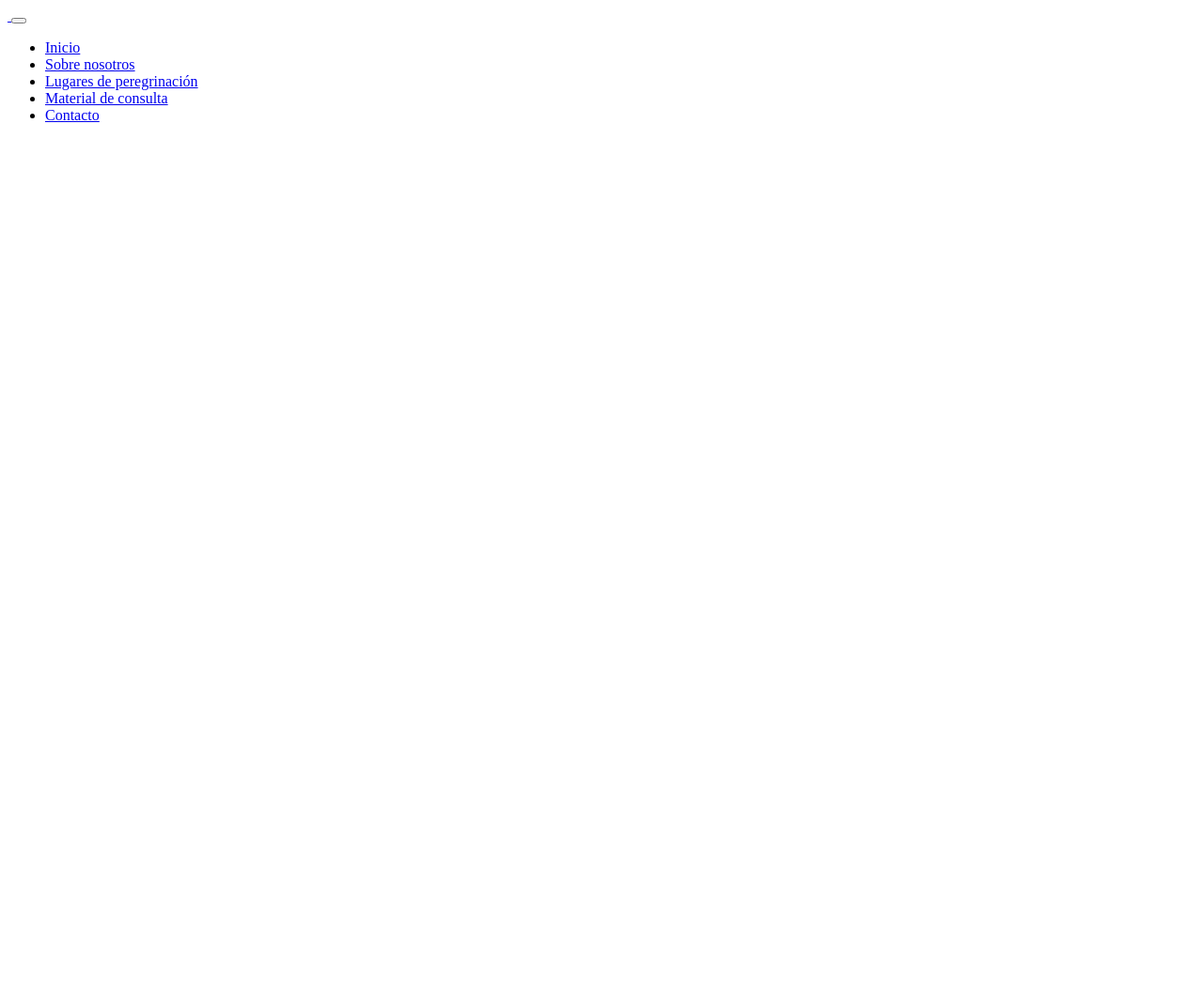
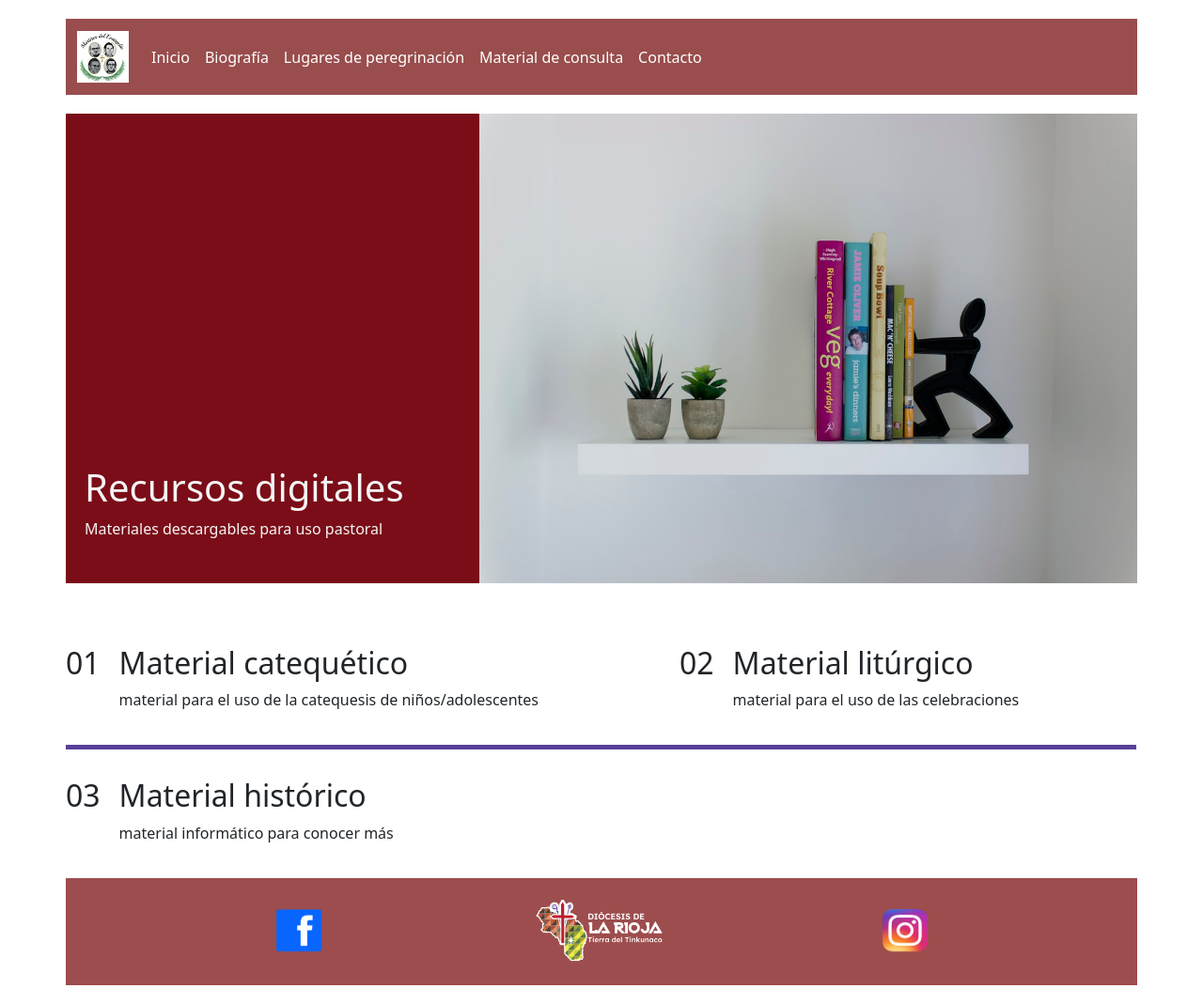
Before and after one commit to beatos-martires/M-rtires-riojanos-2026, a plain HTML site: page paginas-primarias/materialdeconsulta.html in a window 1280 px wide. Shown: the whole page at 94% size. Before the commit the page ends 800 px from the top, so only its background shows below. Drawn offline with nearby package versions, Linux system fonts and the light colour scheme.

Commit message:
Edicion pagina recursos

```diff
--- a/estilos/style.css
+++ b/estilos/style.css
@@ -1046,3 +1046,72 @@ header{
 .targeta-informacion p {
     text-align: justify;
     font-size: 18px;}
+
+.carrusel-multiple{
+    background: #d1d1d1;
+    margin: 20px 70px;
+    padding:30px 0px;}
+
+/*PAGINAS RECURSOS DIGITALES_________________________________________________________________________________________*/
+
+.recursos-digitales{
+    display: grid;
+    grid-template-columns: 1fr 1fr;
+    grid-template-rows: 1fr;
+    grid-template-areas:
+    "info imagen";
+    margin: 20px 70px}
+
+.informacion-recurso{
+    grid-area: info;
+    background: #7a0d18;
+    height: 500px;
+    padding-left: 20px;
+    padding-bottom: 30px;}
+
+.img-dig{
+    grid-area: imagen;}
+
+    .img-d{
+        width: 700px;
+        height: 500px;}
+
+    .informacion-recurso{
+        display: grid;
+        align-content: end;
+        justify-items: left;
+        color:#f5f5f5}
+
+    .material-descargable1{
+        display: flex;
+        flex-direction: row;
+        margin: 0px 70px;
+        margin-top: 50px;
+        margin-bottom: 20px;}
+
+    .material-descargable2{
+        display: flex;
+        flex-direction: row;
+        margin: 0px 70px;
+        margin-top: 30px;
+        margin-bottom: 20px;}
+
+    .numeracion1{
+        margin-right: 20px;
+    }
+
+    .numeracion2{
+        margin-left: 150px;
+        margin-right: 20px;
+    }
+
+    .numeracion3{
+        margin-right: 20px;
+    }
+
+    .separador-rec{
+        background-color: #584199;
+        height: 5px;
+        width: 89%;
+        margin: 0px 70px;
+        margin-bottom: 20px;}
--- a/paginas-primarias/materialdeconsulta.html
+++ b/paginas-primarias/materialdeconsulta.html
@@ -3,43 +3,125 @@
 <head>
     <meta charset="UTF-8">
     <meta name="viewport" content="width=device-width, initial-scale=1.0">
+
+    <!--BOOTSTRAP-->
+    <link href="https://cdn.jsdelivr.net/npm/bootstrap@5.3.8/dist/css/bootstrap.min.css" rel="stylesheet" integrity="sha384-sRIl4kxILFvY47J16cr9ZwB07vP4J8+LH7qKQnuqkuIAvNWLzeN8tE5YBujZqJLB" crossorigin="anonymous">
+
     <title>Document</title>
+
+    <!--ESTILO-->
+    <link rel="stylesheet" href="../estilos/style.css">
+
 </head>
 <body>
-  <Header>
+    <header>
         <nav class="navbar navbar-expand-lg">
              <div class="container-fluid">
                  <a class="navbar-brand" href="#">
-                  <img src="./assets/home/Logo Beatos martires.png" alt="">
+                    <img src="../assets/home/Logo Beatos martires.png" alt="">
                  </a>
-               <button class="navbar-toggler" type="button" data-bs-toggle="collapse"
-               data-bs-target="#navbarNav" aria-controls="navbarNav" aria-expanded="false"
-               aria-label="Toggle navigation">
+                 <button class="navbar-toggler" type="button" data-bs-toggle="collapse" data-bs-target="#navbarNav" aria-controls="navbarNav" aria-expanded="false" aria-label="Toggle navigation">
                      <span class="navbar-toggler-icon"></span>
                  </button>
+
                  <div class="collapse navbar-collapse" id="navbarNav">
                    <ul class="navbar-nav">
                      <li class="nav-item">
                          <a class="nav-link" href="../index.html">Inicio</a>
                      </li>
+
                      <li class="nav-item">
-                       <a class="nav-link" href="./sobrenosotros.html">Sobre nosotros</a>
+                         <a class="nav-link" href="../paginas-primarias/sobrenosotros.html">Biografía</a>
                      </li>
 
                      <li class="nav-item">
-                       <a class="nav-link" href="./lugaresdeperegrinacion.html">Lugares de peregrinación</a>
+                         <a class="nav-link" href="../paginas-primarias/lugaresdeperegrinacion.html">Lugares de peregrinación</a>
                      </li>
+
                      <li class="nav-item">
                          <a class="nav-link" href="#">Material de consulta</a>
                      </li>
 
                      <li class="nav-item">
-                       <a class="nav-link" href="./contacto.html">Contacto</a>
+                         <a class="nav-link" href="../paginas-primarias/contacto.html">Contacto</a>
                      </li>
                    </ul>
                  </div>
              </div>
         </nav>
-  </Header>
+  </header>
+
+    <main>
+        <div class="recursos-digitales">
+            <section class="informacion-recurso">
+                <h1 class="title-dig">Recursos digitales</h1>
+                <p class="inf-dig">Materiales descargables para uso pastoral</p>
+            </section>
+
+            <section class="img-dig">
+                <figure>
+                    <img class="img-d" src="../assets/paginas-primarias/recurso-digital/digitales.jpeg" alt="">
+                </figure>
+            </section>
+        </div>
+
+        <div class="material-descargable1">
+            <section class="numeracion1">
+                <h2>01</h2>
+            </section>
+
+            <section class="inf-rec1">
+                <h2>Material catequético</h2>
+                <p>material para el uso de la catequesis de niños/adolescentes</p>
+            </section>
+
+            <section class="numeracion2">
+               <h2>02</h2>
+           </section>
+
+           <section class="inf-rec2">
+               <h2>Material litúrgico</h2>
+               <p>material para el uso de las celebraciones</p>
+           </section>
+        </div>
+
+            <section class="separador-rec"> <!--SEPARADOR--></section>
+
+        <div class="material-descargable2">
+            <section class="numeracion3">
+               <h2>03</h2>
+           </section>
+
+           <section class="inf-rec3">
+               <h2>Material histórico</h2>
+               <p>material informático para conocer más</p>
+           </section>
+        </div>
+
+    </main>
+
+    <footer>
+        <div class="footer">
+            <figure class="facebbok">
+                <a href="https://www.facebook.com/diocesisde.larioja/?locale=es_LA" target="_blank" class="link-imagen">
+                    <img src="../assets/iconos-de-redes/icono-facebbok.png" alt="" class="red1" style="width: 60px; height: 70px;">
+                </a>
+            </figure>
+
+            <figure>
+                <img src="../assets/iconos-de-redes/icono-diocesis.png" class="figure-img img-fluid rounded" style="width: 150px; height: 70px;" alt="...">
+            </figure>
+
+            <figure class="instagram">
+                <a href="https://www.instagram.com/diocesisdelarioja/?hl=es" target="_blank" class="link-imagen">
+                    <img src="../assets/iconos-de-redes/icono-instagram.png" alt="" class="red2" style="width: 60px; height: 70px;">
+                </a>
+            </figure>
+        </div>
+    </footer>
+
+    <!--BOOTSTRAP-->
+    <script src="https://cdn.jsdelivr.net/npm/bootstrap@5.3.8/dist/js/bootstrap.bundle.min.js" integrity="sha384-FKyoEForCGlyvwx9Hj09JcYn3nv7wiPVlz7YYwJrWVcXK/BmnVDxM+D2scQbITxI" crossorigin="anonymous"></script>
+
 </body>
 </html>
```
Also changed, not shown: paginas-primarias/lugaresdeperegrinacion.html (+5 -5 lines), assets/paginas-primarias/recurso-digital/digitales.jpeg (added). Lines whose indentation alone changed are shown as unchanged.
